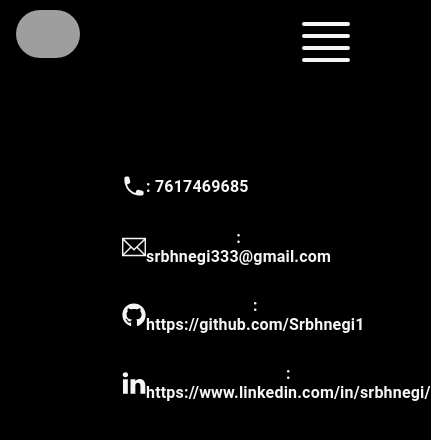
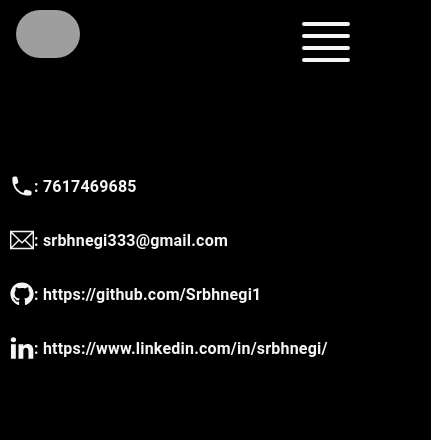
Before and after one commit to Srbhnegi1/portfolio, a React (Vite) app: page /contact in a window 390 px wide. Shown: the top 440 px of the page, 431 px wide, since content can reach past the window. Built offline with nearby package versions, Linux system fonts and the light colour scheme; grey boxes are pictures that could not be loaded.

Commit message:
photoModify

```diff
--- a/src/Components/Contact/Contact.css
+++ b/src/Components/Contact/Contact.css
@@ -29,9 +29,6 @@
 }
 
 @media (max-width: 768px) {
-  .contactContainer {
-    margin: 0 7rem;
-  }
   .contactItem {
     align-items: center;
     text-align: center;
```
